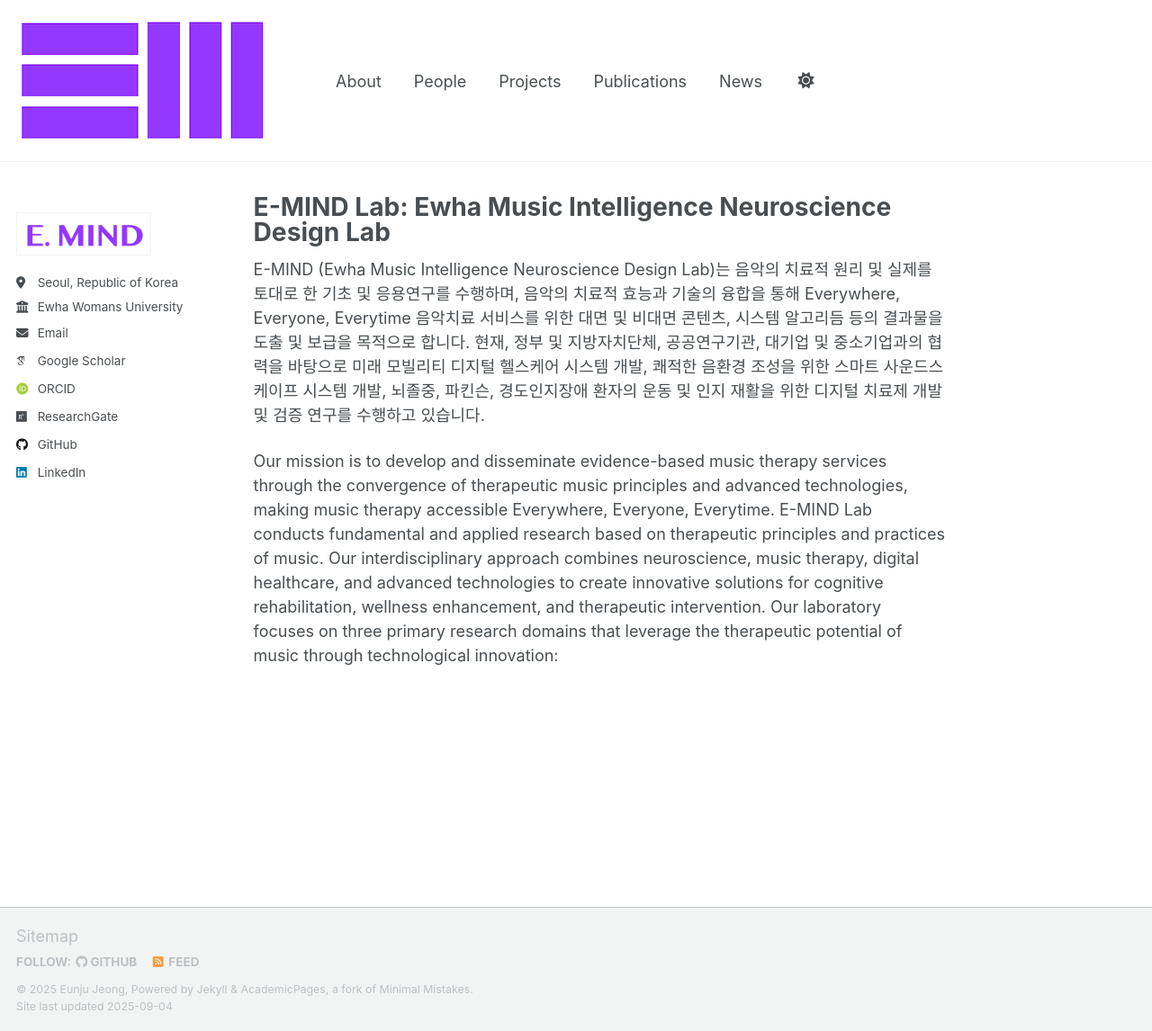
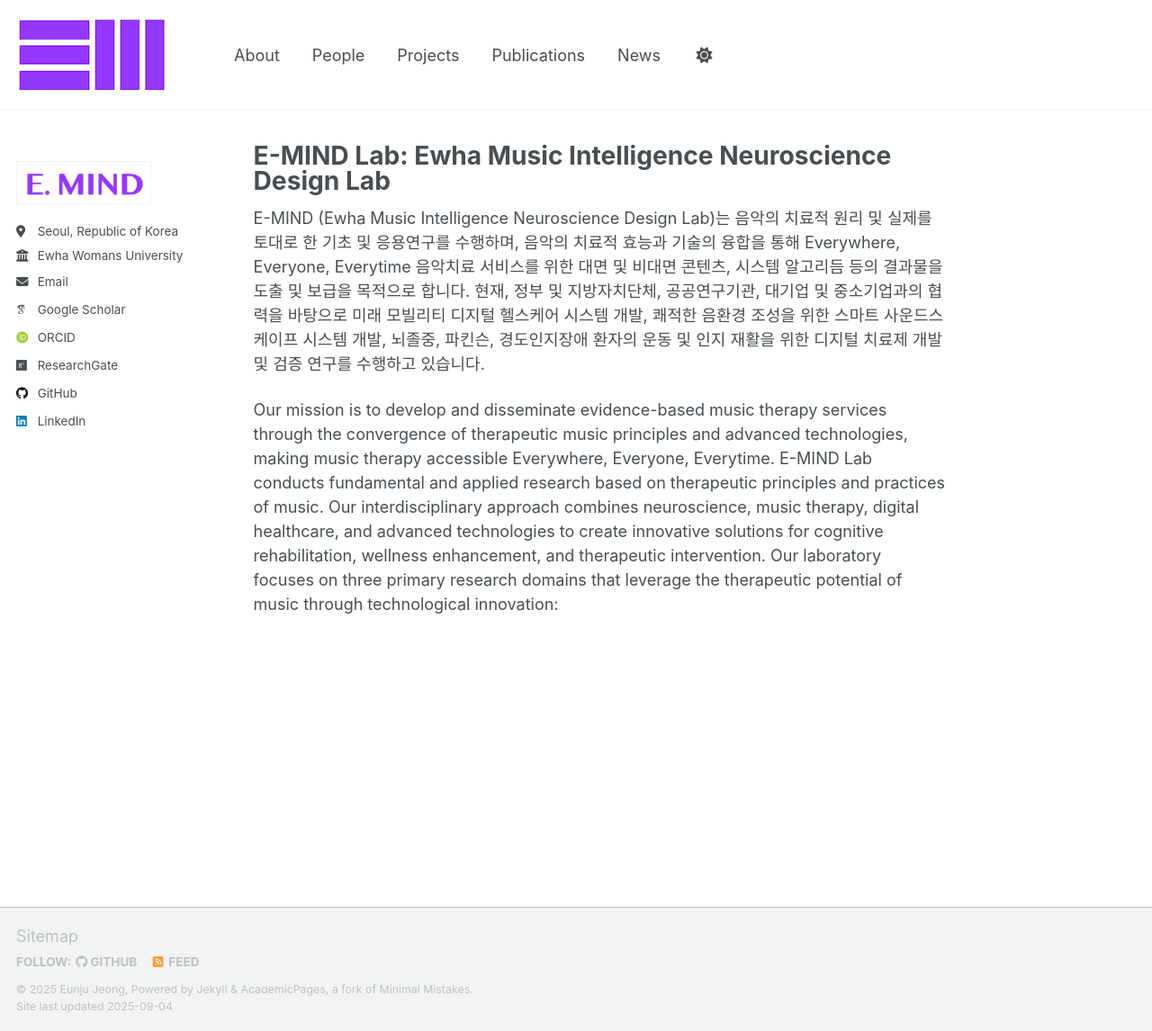
Before and after one commit to eunjujeong/E.MIND, a Jekyll site: the page built from _pages/about.md, in a window 1280 px wide and 1146 px high. Shown: the whole window at 90% size. Built offline with Jekyll 4.4.1, drawn with Linux system fonts in a browser that asks for light colours; some web fonts are replaced; a script that is not in the unit is left out.

Commit message:
Update masthead.html

```diff
--- a/_includes/masthead.html
+++ b/_includes/masthead.html
@@ -6,7 +6,7 @@
       <nav id="site-nav" class="greedy-nav">
         <button><div class="navicon"></div></button>
         <ul class="visible-links">
-          <li class="masthead__menu-item masthead__menu-item--lg persist"><a href="{{ base_path }}/"><img src="{{ base_path }}/images/logo3.png" alt="E-MIND Lab" height="5"></a></li>
+          <li class="masthead__menu-item masthead__menu-item--lg persist"><a href="{{ base_path }}/"><img src="{{ base_path }}/images/logo5.png" alt="E-MIND Lab" height="5"></a></li>
           {% for link in site.data.navigation.main %}
             {% if link.url contains 'http' %}
               {% assign domain = '' %}
```
